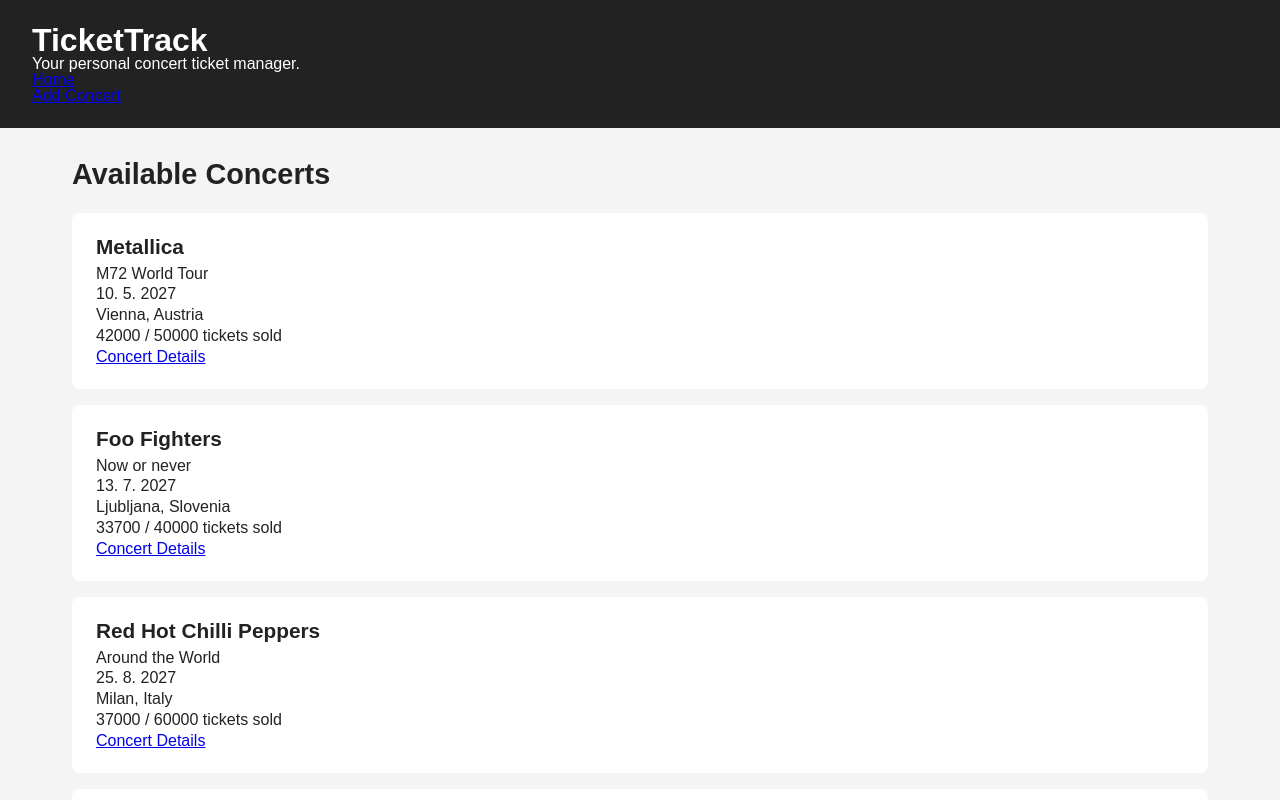
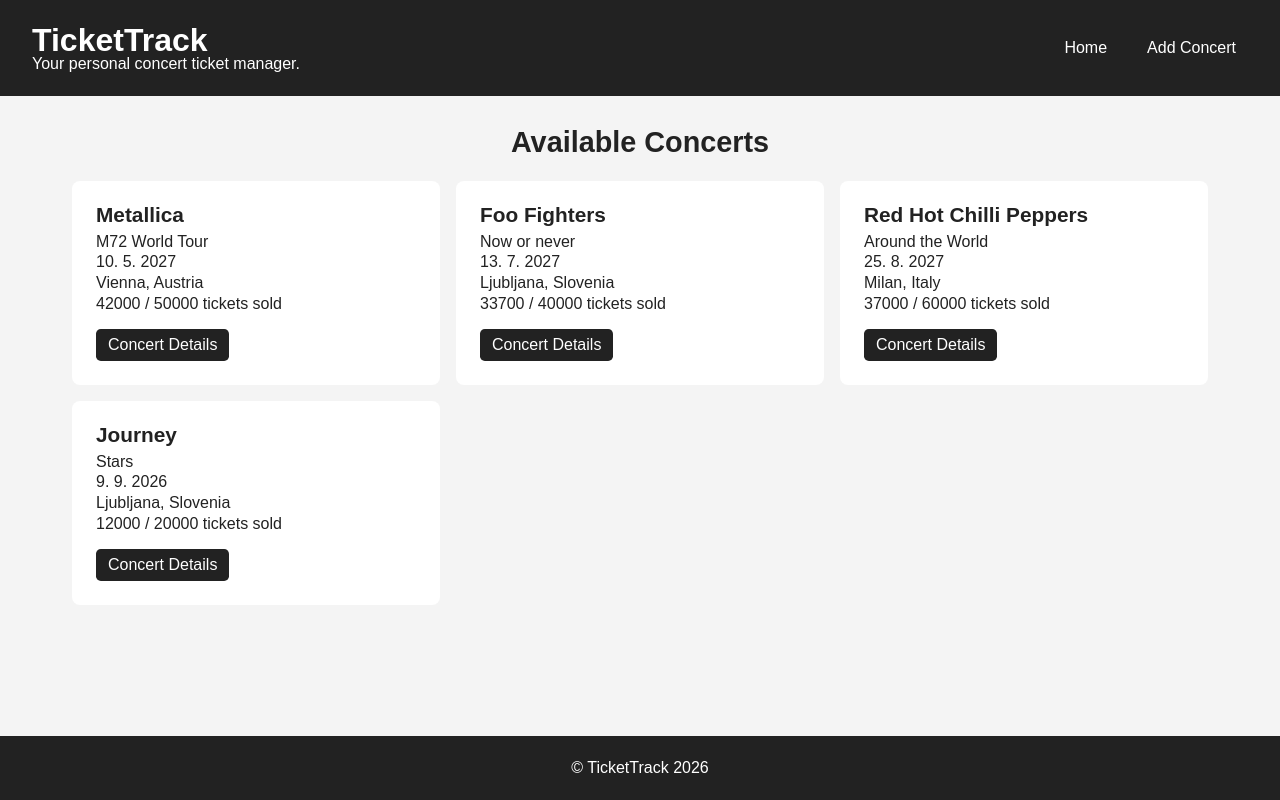
Before and after one commit to Spiritus93/TicketTrack, a React (Vite) app: page / in a window 1280 px wide. Shown: the top 800 px of the page. Built offline with nearby package versions, Linux system fonts and the light colour scheme; data requests are answered from the project's data file.

Commit message:
Added styling for the main page

```diff
--- a/src/components/ConcertCard/ConcertCard.jsx
+++ b/src/components/ConcertCard/ConcertCard.jsx
@@ -11,7 +11,7 @@
             <p>{formattedDate}</p>
             <p>{location}</p>
             <p>{ticketsSold} / {capacity} tickets sold</p>
-            <NavLink to={`/concert-details/${id}`}>Concert Details</NavLink>
+            <NavLink className="details-link" to={`/concert-details/${id}`}>Concert Details</NavLink>
         </article>
     );
 };
--- a/src/components/ConcertCard/ConcertCard.scss
+++ b/src/components/ConcertCard/ConcertCard.scss
@@ -1,7 +1,6 @@
 .concert-card {
   background-color: white;
   padding: 1.5rem;
-  margin-bottom: 1rem;
   border-radius: 0.5rem;
 
   h3 {
@@ -16,3 +15,14 @@
     margin-bottom: 0.3rem;
   }
 }
+
+.details-link {
+  display: inline-block;
+  margin-top: 0.75rem;
+  padding: 0.5rem 0.75rem;
+
+  background-color: #222;
+  color: white;
+  text-decoration: none;
+  border-radius: 0.3rem;
+}
--- a/src/components/Header/Header.jsx
+++ b/src/components/Header/Header.jsx
@@ -4,8 +4,10 @@
 const Header = () => {
     return(
         <header className="header">
-            <h1>TicketTrack</h1>
-            <p>Your personal concert ticket manager.</p>
+            <div className="brand">
+                <h1>TicketTrack</h1>
+                <p>Your personal concert ticket manager.</p>
+            </div>
             <nav className="main-menu">
                 <ul className="menu-list">
                     <li className="menu-item"><NavLink to="/">Home</NavLink></li>
--- a/src/components/Header/Header.scss
+++ b/src/components/Header/Header.scss
@@ -1,10 +1,28 @@
-header {
+.header {
+  display: flex;
+  justify-content: space-between;
+  align-items: center;
+
   padding: 1.5rem 2rem;
   background-color: #222;
   color: white;
 }
 
-header h1 {
+.brand h1 {
   font-size: 2rem;
   font-weight: bold;
 }
+
+.menu-list {
+  display: flex;
+  gap: 1rem;
+}
+
+.menu-item {
+  a {
+    color: white;
+    text-decoration: none;
+    padding: 0.5rem 0.75rem;
+    border-radius: 0.3rem;
+  }
+}
--- a/src/pages/Home/Home.jsx
+++ b/src/pages/Home/Home.jsx
@@ -21,7 +21,7 @@
     return(
         <section className="concerts">
             <h2 className="concerts-title">Available Concerts</h2>
-
+            <div className="concerts-grid">
                 {concerts.map((concert) => (
                     <ConcertCard
                         key={concert.id}
@@ -34,7 +34,7 @@
                         capacity={concert.capacity}
                     />
                 ))}
-
+            </div>
         </section>
     )
 }
--- a/src/pages/Home/Home.scss
+++ b/src/pages/Home/Home.scss
@@ -2,4 +2,17 @@
   font-size: 1.8rem;
   font-weight: bold;
   margin-bottom: 1.5rem;
+  text-align: center;
 }
+
+.concerts-grid {
+  display: grid;
+  grid-template-columns: repeat(3, 1fr);
+  gap: 1rem;
+}
+
+@media (max-width: 768px) {
+  .concerts-grid {
+    grid-template-columns: 1fr;
+  }
+}
--- a/src/styles/index.scss
+++ b/src/styles/index.scss
@@ -1,5 +1,11 @@
 * {
   box-sizing: border-box;
+}
+
+#root {
+  height: 100vh;
+  display: flex;
+  flex-direction: column;
 }
 
 body {
@@ -9,7 +15,10 @@
 }
 
 main {
+  width: 100%;
   max-width: 1200px;
   margin: 0 auto;
   padding: 2rem;
+  flex: 1;
+  overflow-y: auto;
 }
```
Lines whose indentation alone changed are shown as unchanged.
